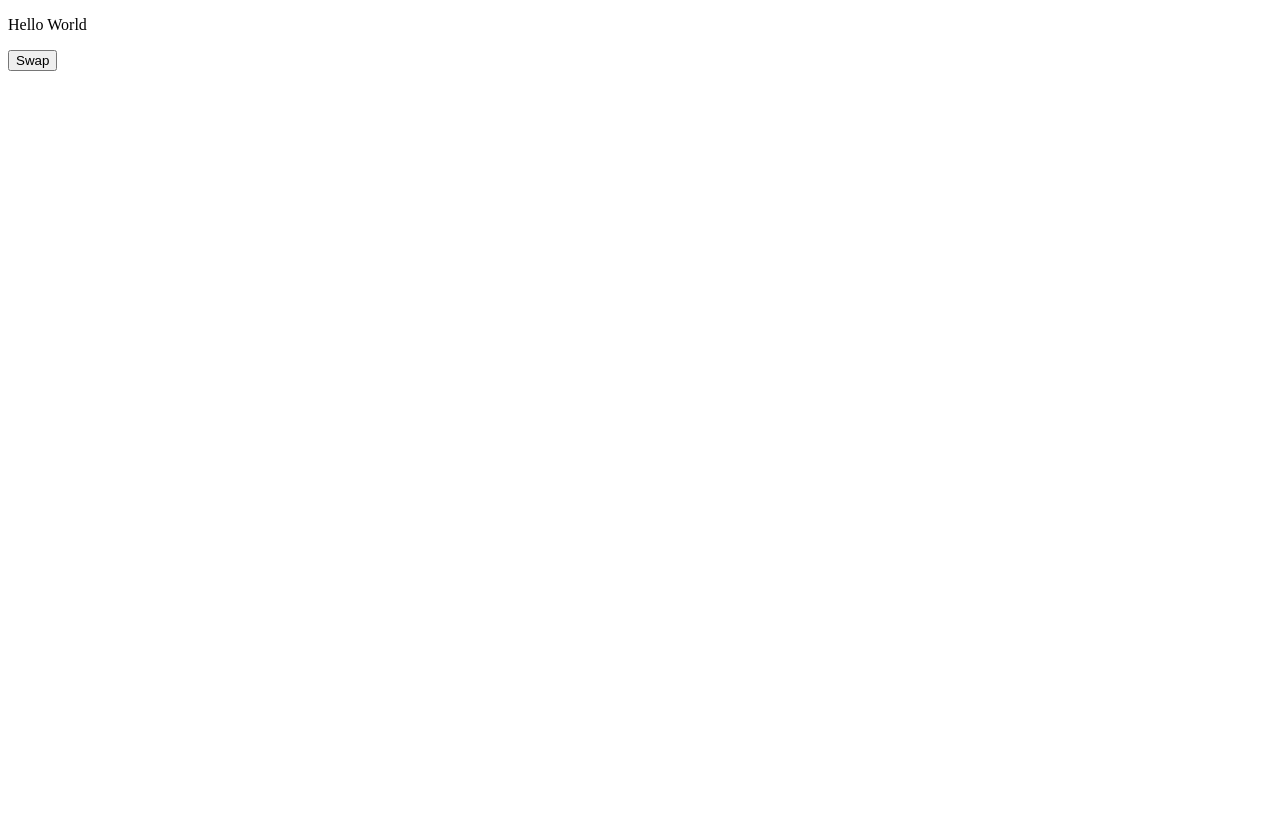
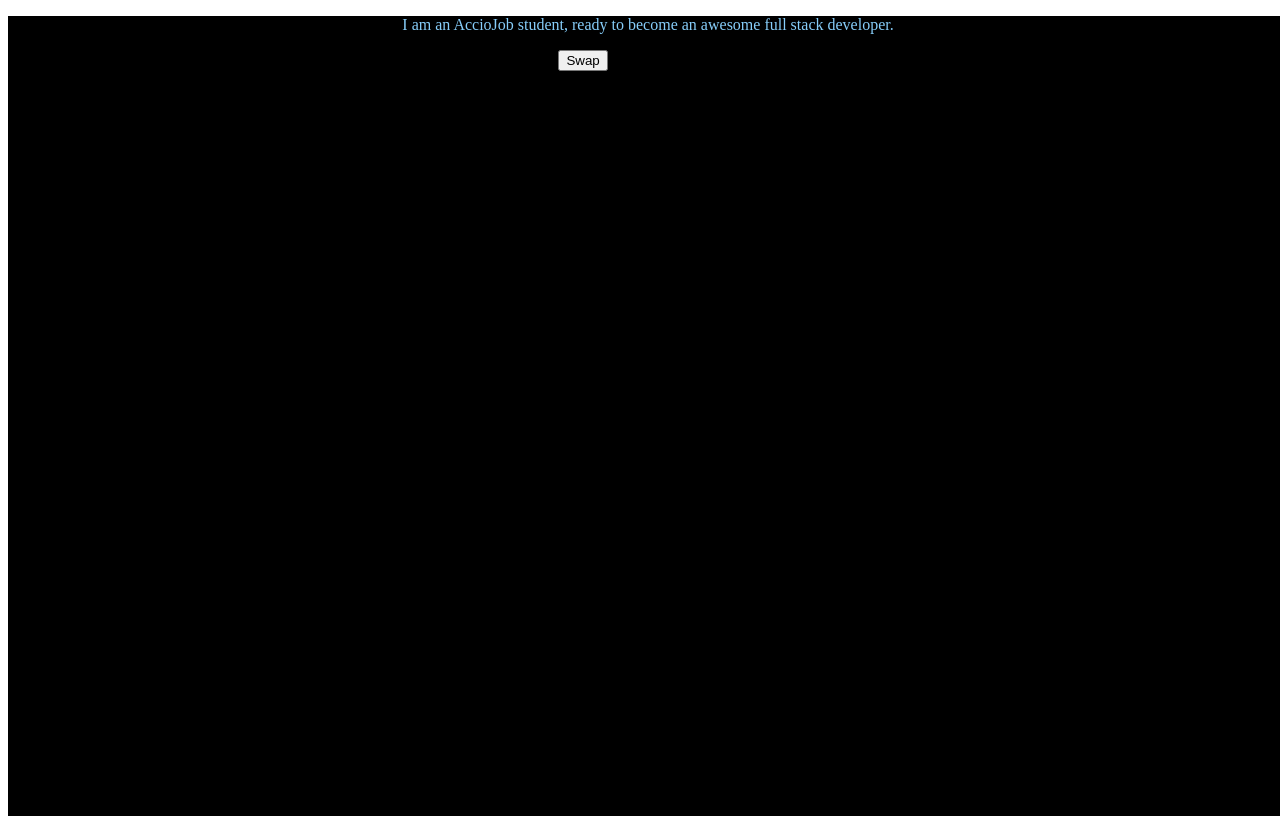
Before and after one commit to acciojob/dark-theme-Adarsh4775, a website: page main.html in a window 1280 px wide. Both pictures are taken after a click on the button "Swap". Before the commit the page ends 800 px from the top, so only its background shows below. Drawn offline with Linux system fonts and the light colour scheme.

Commit message:
created a submission

```diff
--- a/main.html
+++ b/main.html
@@ -7,12 +7,12 @@
     <link rel="stylesheet" href="styles.css">
   </head>
   <body>
-    <main>
+    <main id="app" class="day">
       <!-- html markup here -->
       <p id="ptag">
-        Hello World
-      </p>
-      <button>Swap</button>
+        I am an AccioJob student, ready to become an awesome full stack developer.
+     </p>
+      <button id ="swap" class="button-day">Swap</button>
     </main>
     <script src="./script.js"></script>
   </body>
--- a/script.js
+++ b/script.js
@@ -1 +1,14 @@
 //your code here
+function swapTheme(){
+	const app = document.getElementById("app");
+	const button = document.getElementById("swap");
+
+	app.classList.toggle("day");
+	app.classList.toggle("night");
+
+	button.classList.toggle("button-day");
+	button.classList.toggle("button-night");
+}
+
+    const swapButton = document.getElementById("swap");
+swapButton.addEventListener("click", swapTheme);
--- a/styles.css
+++ b/styles.css
@@ -1,16 +1,39 @@
 #app{
-  height:90vh;
-}
-.night{
-  background-color: black;
-  color:white;
+  height:100vh;
+	width:100vw;
 }
 
 #swap{
   outline:0;
+	display:flex;
+	align-items:center;
+	justify-content:center;
+	margin-left:43%;
 }
 
-.button_night{
-  background-color:blue;
-  color:white;
+
+
+#ptag{
+	color:lightskyblue;
+	text-align:center;
 }
+
+.day {
+  background-color: #f0f0f0;
+  color: #000;
+}
+
+.button_day {
+  background-color: #007bff;
+  color: #fff;
+}
+
+.night {
+  background-color: #000;
+  color: #fff;
+}
+
+.button_night {
+  background-color: #ff6347;
+  color: #fff;
+}
```
